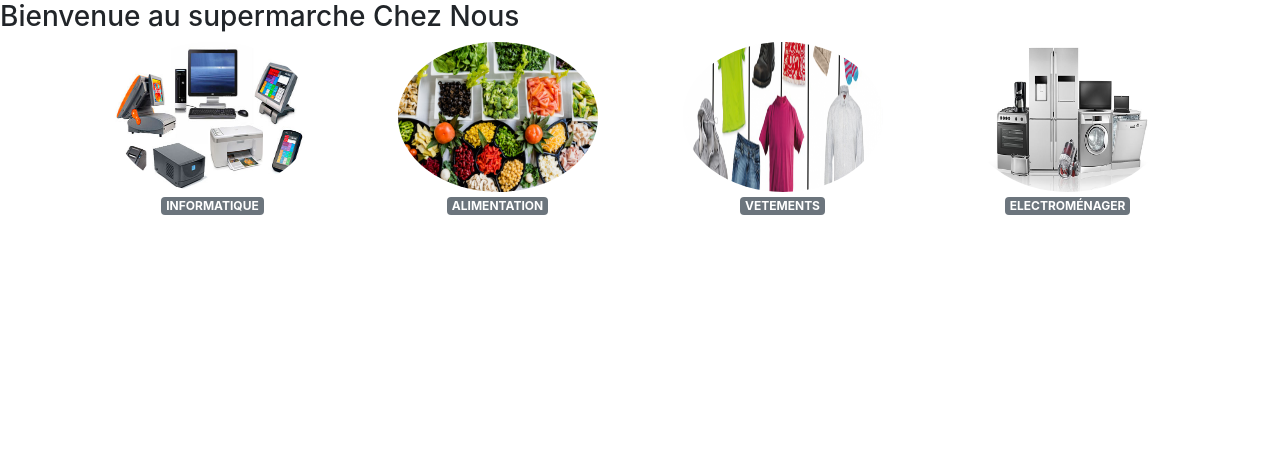
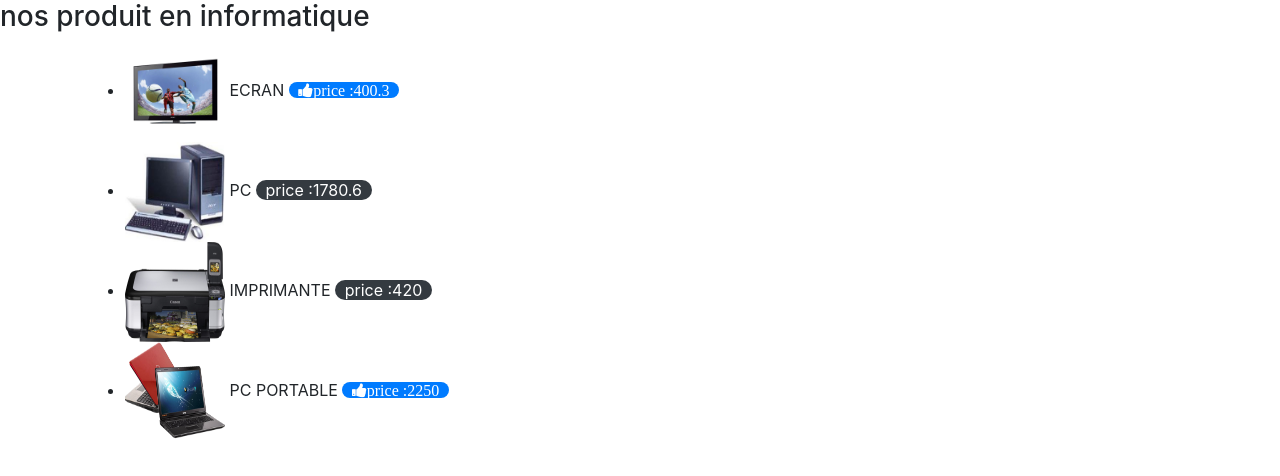
Before and after one commit to yassinbnsalah/YESSINEBENSALAHTP4, an Angular app: page / in a window 1280 px wide. Shown: the top 476 px of the page. Built offline with nearby package versions, Linux system fonts and the light colour scheme.

Commit message:
Composant liste materiel

```diff
--- a/src/app/app.component.html
+++ b/src/app/app.component.html
@@ -1 +1 @@
-<YES-accueil></YES-accueil>
+<YES-listematriel></YES-listematriel>
--- a/src/app/app.module.ts
+++ b/src/app/app.module.ts
@@ -5,6 +5,7 @@ import { AppComponent } from './app.component';
 import { Application1Component } from './application1/application1.component';
 import { TransformingPipe } from './transforming.pipe';
 import { AccueilComponent } from './accueil/accueil.component';
+import { ListematrielComponent } from './listematriel/listematriel.component';
 
 
 @NgModule({
@@ -12,7 +13,8 @@ import { AccueilComponent } from './accueil/accueil.component';
     AppComponent,
     Application1Component,
     TransformingPipe,
-    AccueilComponent
+    AccueilComponent,
+    ListematrielComponent
 
   ],
   imports: [
--- /dev/null
+++ b/src/app/listematriel/listematriel.component.css
@@ -0,0 +1,2 @@
+img{ width:100px ;
+    height:100px}
--- /dev/null
+++ b/src/app/listematriel/listematriel.component.html
@@ -0,0 +1,10 @@
+<h3>{{titre}}</h3>
+<div class="container">
+    <ul>
+    <ng-container *ngFor="let t of materiels">
+        <li *ngIf="t.quantite>0"> <img src="{{t.photo}}"> {{t.libelle|uppercase}} <span class="badge-pill" [ngClass]="{'badge-primary fa fa-thumbs-up ':t.hautGamme==true,
+                                                                                                                        'badge-dark' :t.hautGamme==false}">price :{{t.prix}}</span></li>
+
+    </ng-container>
+    </ul>
+</div>
--- /dev/null
+++ b/src/app/listematriel/listematriel.component.ts
@@ -0,0 +1,75 @@
+import { Component, OnInit } from '@angular/core';
+
+@Component({
+  selector: 'YES-listematriel',
+  templateUrl: './listematriel.component.html',
+  styleUrls: ['./listematriel.component.css']
+})
+export class ListematrielComponent implements OnInit {
+  titre: String = "nos produit en informatique";
+  materiels=[
+    {
+        id: '1',
+        libelle: 'Ecran',
+        photo: 'assets/Images/Informatique/ecran.png',
+        marque:'LG',
+        prix:400.3,
+        description: 'Ecran de dernière génération',
+        hautGamme: true,
+        quantite: 10,
+        commentaires:[ {contenu:' satisfaisant', note:3, auteur:'Sami MRAD', date:new Date(2020,11,4)},
+        {contenu:'Bon rapport qualité prix', note:4, auteur:'Amira Salah', date:new Date(2020,10,4)}]
+     },
+    {
+        id: '2',
+        libelle: 'PC',
+        photo:'assets/Images/Informatique/pcFixe.jpg',
+        marque: 'HP',
+        prix: 1780.6,
+        description: 'PC Portable très pratique',
+        hautGamme: false,
+        quantite: 5,
+        commentaires:[ {contenu:' satisfaisant', note:3, auteur:'Sami MRAD', date:new Date(2020,11,4)},
+        {contenu:'Bon rapport qualité prix', note:4, auteur:'Samar Salah', date:new Date(2020,10,4)}]
+    },
+    {
+        id: '3',
+        libelle: 'Scanner',
+        photo:'assets/Images/Informatique/scanner.jpg',
+        marque: 'HP',
+        prix: 380.5,
+        description: 'Scanner Ultra rapide',
+        hautGamme: true,
+        quantite: 0,
+        commentaires:[]
+    },
+    {
+        id: '4',
+        libelle: 'Imprimante',
+        photo:'../assets/Images/Informatique/imprimante.jpg',
+        marque: 'Canon',
+        prix: 420,
+        description: 'Imprimante multifonctions avec kit',
+        hautGamme: false,
+        quantite: 1,
+        commentaires:[]
+    },
+    {
+        id: '5',
+        libelle: 'PC Portable',
+        photo:'../assets/Images/Informatique/pcPortable.png',
+        marque: 'Dell',
+        prix: 2250,
+        description: 'PC Portable très performant',
+        hautGamme: true,
+        quantite: 2,
+        commentaires:[]
+    }
+
+];
+  constructor() { }
+
+  ngOnInit(): void {
+  }
+
+}
```
